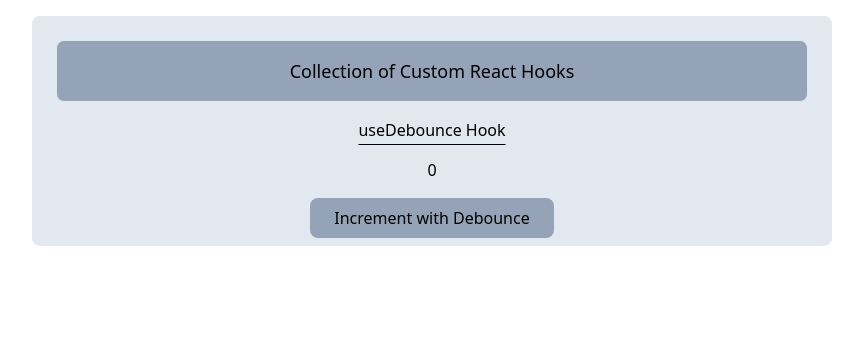
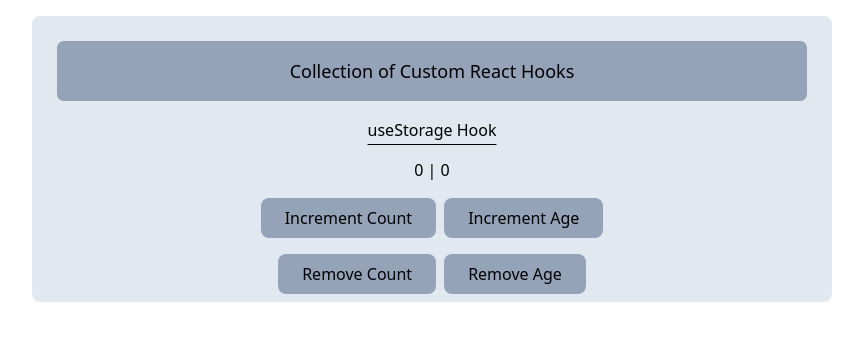
Before and after one commit to manjunathagee/react_hooks, a React (Vite) app: page / in a window 1280 px wide. Shown: the top 340 px of the page, without its empty margins (208-1071 px from the left). Built offline with nearby package versions, Linux system fonts and the light colour scheme.

Commit message:
useStorage hook

```diff
--- a/src/App.jsx
+++ b/src/App.jsx
@@ -1,6 +1,7 @@
 // import ToggleComponent from "./components/1-useToggle/ToggleComponent";
 // import TimeoutComponent from "./components/2-useTimeout/TimeoutComponent";
-import DebounceComponent from "./components/3-useDebounce/DebounceComponent";
+// import DebounceComponent from "./components/3-useDebounce/DebounceComponent";
+import StorageComponent from "./components/4-useStorage/StorageComponent";
 
 function App() {
   return (
@@ -9,7 +10,7 @@ function App() {
         Collection of Custom React Hooks
       </div>
       <div className="flex justify-center w-full flex-col items-center gap-4">
-        <DebounceComponent />
+        <StorageComponent />
       </div>
     </div>
   );
--- /dev/null
+++ b/src/components/4-useStorage/StorageComponent.jsx
@@ -0,0 +1,47 @@
+import React from "react";
+import { useSessionStore, useLocalStore } from "./useStorage";
+
+const StorageComponent = () => {
+  const [count, setCount, removeCount] = useLocalStore("count", 0);
+  const [age, setAge, removeAge] = useSessionStore("age", 0);
+  return (
+    <>
+      <h3 className="underline underline-offset-8 font-medium">
+        useStorage Hook
+      </h3>
+      <span className="text-medium">
+        {count} | {age}
+      </span>
+      <div className="flex gap-2">
+        <button
+          onClick={() => setCount((c) => c + 1)}
+          className="bg-slate-400 px-6 py-2 rounded-lg"
+        >
+          Increment Count
+        </button>
+        <button
+          onClick={() => setAge((c) => c + 1)}
+          className="bg-slate-400 px-6 py-2 rounded-lg"
+        >
+          Increment Age
+        </button>
+      </div>
+      <div className="flex gap-2">
+        <button
+          onClick={removeCount}
+          className="bg-slate-400 px-6 py-2 rounded-lg"
+        >
+          Remove Count
+        </button>
+        <button
+          onClick={removeAge}
+          className="bg-slate-400 px-6 py-2 rounded-lg"
+        >
+          Remove Age
+        </button>
+      </div>
+    </>
+  );
+};
+
+export default StorageComponent;
--- /dev/null
+++ b/src/components/4-useStorage/useStorage.js
@@ -0,0 +1,32 @@
+import { useCallback, useEffect, useState } from "react";
+
+export function useSessionStore(key, initialValue) {
+  return useStorage(key, initialValue, window.sessionStorage);
+}
+
+export function useLocalStore(key, initialValue) {
+  return useStorage(key, initialValue, window.localStorage);
+}
+
+function useStorage(key, initialValue, storageObject) {
+  function getStoredValue() {
+    const storedValue = storageObject.getItem(key);
+    if (storedValue) {
+      return JSON.parse(storedValue);
+    }
+    if (typeof initialValue === "function") return initialValue();
+
+    return initialValue;
+  }
+  const [value, setValue] = useState(getStoredValue);
+
+  useEffect(() => {
+    storageObject.setItem(key, JSON.stringify(value));
+  }, [value, key, storageObject]);
+
+  const remove = useCallback(() => {
+    storageObject.removeItem(key);
+  }, [key, storageObject]);
+
+  return [value, setValue, remove];
+}
```
